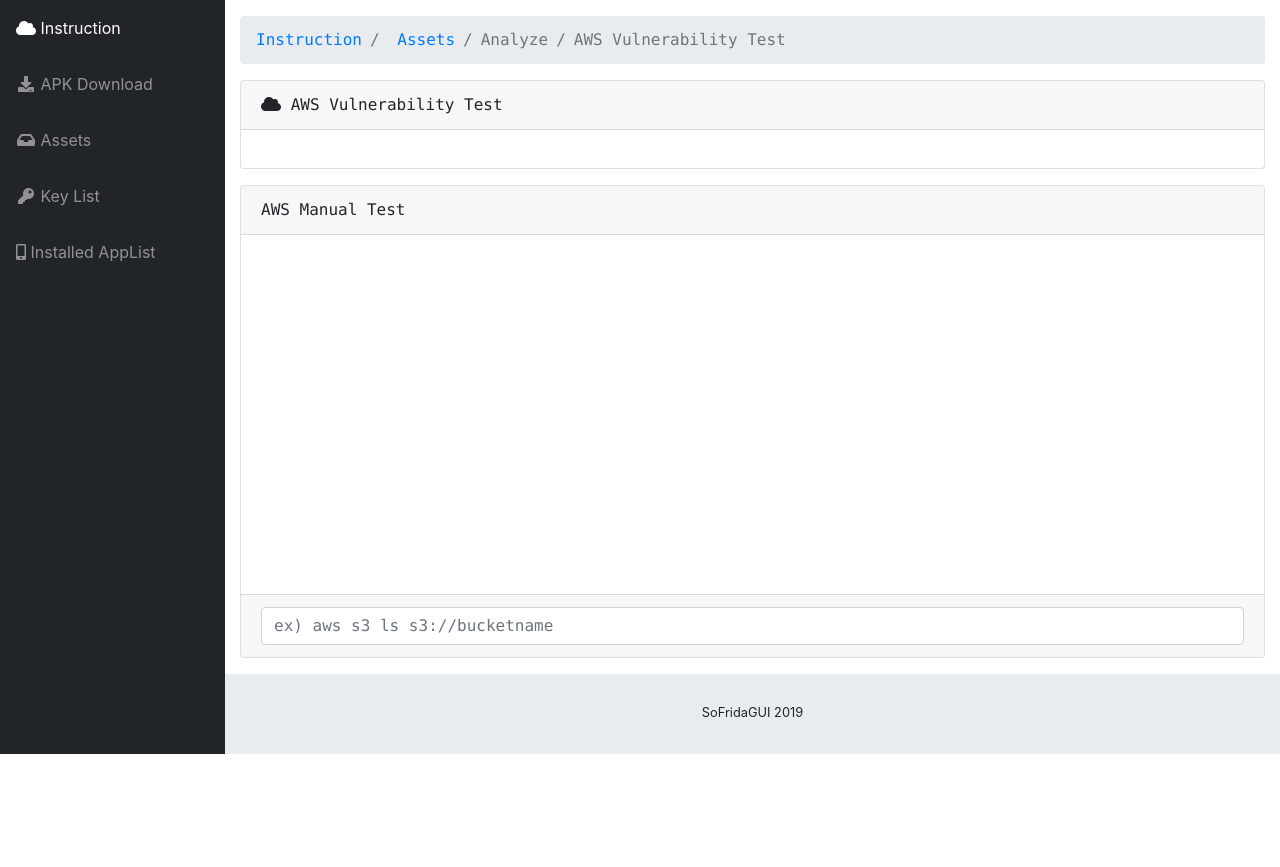
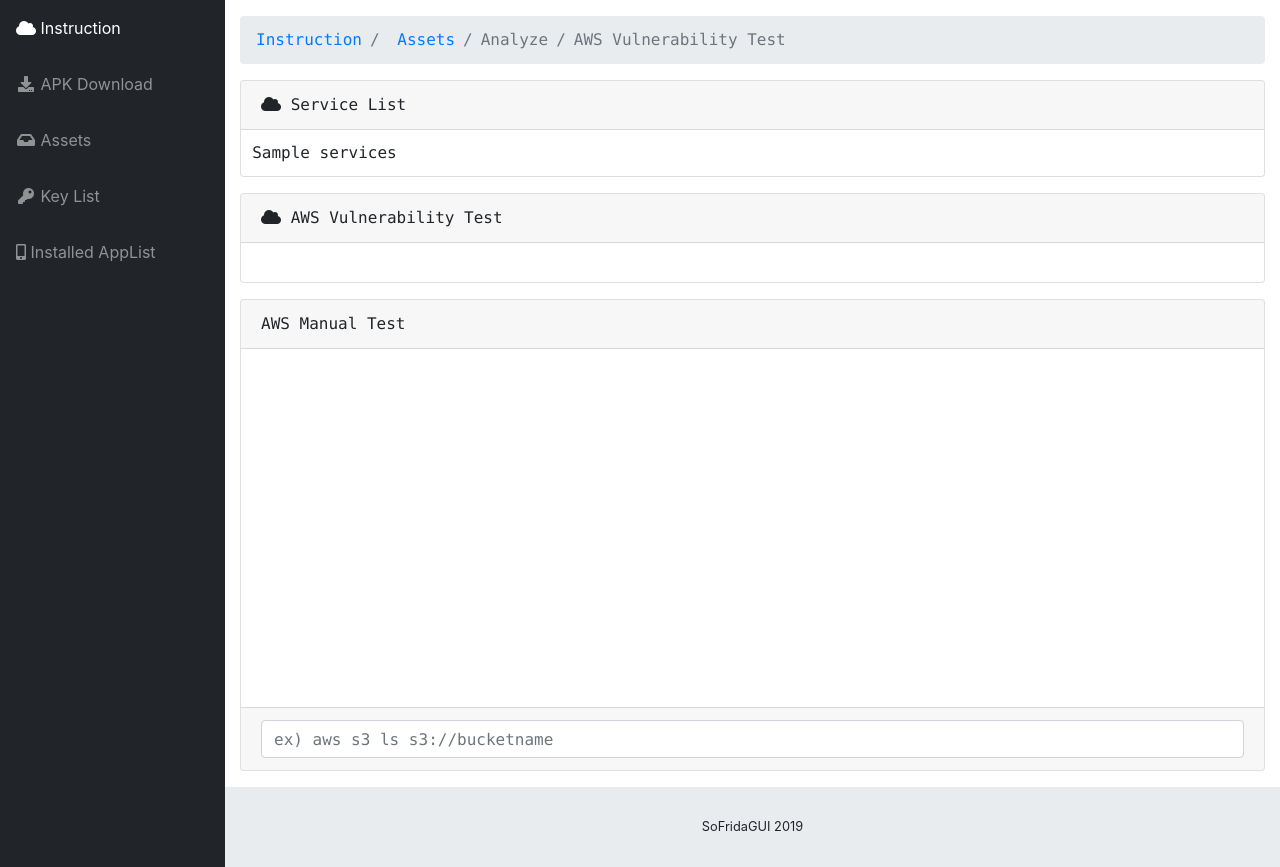
Before and after one commit to june5079/soFrida, a Flask app: template templates/awstest.html in a window 1280 px wide. Shown: the part 56-923 px from the top of the page. Before the commit the page ends 810 px from the top, so only its background shows below. Run offline with Flask 2, Linux system fonts and the light colour scheme; the template is opened without the code that fills it: most values are stand-ins (such as "Sample title", 1, 10 or a date in 2020); parts of the project's set-up code (start-up, migrations or seed data) failed here and were passed over; some libraries are stand-ins or nearby versions.

Commit message:
awstest service list

```diff
--- a/app.py
+++ b/app.py
@@ -67,7 +67,9 @@ def installed_layout():
 
 @app.route("/awstest/<package_name>", methods=['GET'])
 def awstest_layout(package_name):
-  return render_template("awstest.html")
+  asset = Assets()
+  ass = asset.get(package_name)
+  return render_template("awstest.html", services=ass['service'])
 @app.route('/stream')
 def stream():
   global logger
@@ -159,10 +161,7 @@ def download(message):
     else:
       ass = asset.get(package_name)
       if ass['popular'] < int(info['popular'].replace(",","")):
-        print("update start")
         asset.update_asset(package_name, ['title', 'popular', 'category'], [info['title'], int(info['popular'].replace(",","")), info['category'], package_name])
-        print("update complete")
-        print(asset.get(package_name))
   try:
     logger.start()
     socketio.start_background_task(target=downloader.download_packages, package_list=package_list, logger=logger.logger)
--- a/templates/awstest.html
+++ b/templates/awstest.html
@@ -39,7 +39,15 @@ AWS Vulnerability Test
         <li class="breadcrumb-item active">AWS Vulnerability Test</li>
     </ol>
     <div class="card mb-3">
-        <!-- Card closing and opening animation : https://codepen.io/disjfa/pen/EZdMpe -->
+        <div class="card-header">
+            <i class="fas fa-cloud"></i>
+            Service List
+        </div>
+        <div class="card-body">
+            {{ services }}
+        </div>
+    </div>
+    <div class="card mb-3">
         <div class="card-header">
             <i class="fas fa-cloud"></i>
             AWS Vulnerability Test
@@ -51,7 +59,6 @@ AWS Vulnerability Test
         </div>
     </div>
     <div class="card mb-3">
-        <!-- Card closing and opening animation : https://codepen.io/disjfa/pen/EZdMpe -->
         <div class="card-header">
             AWS Manual Test
         </div>
```
